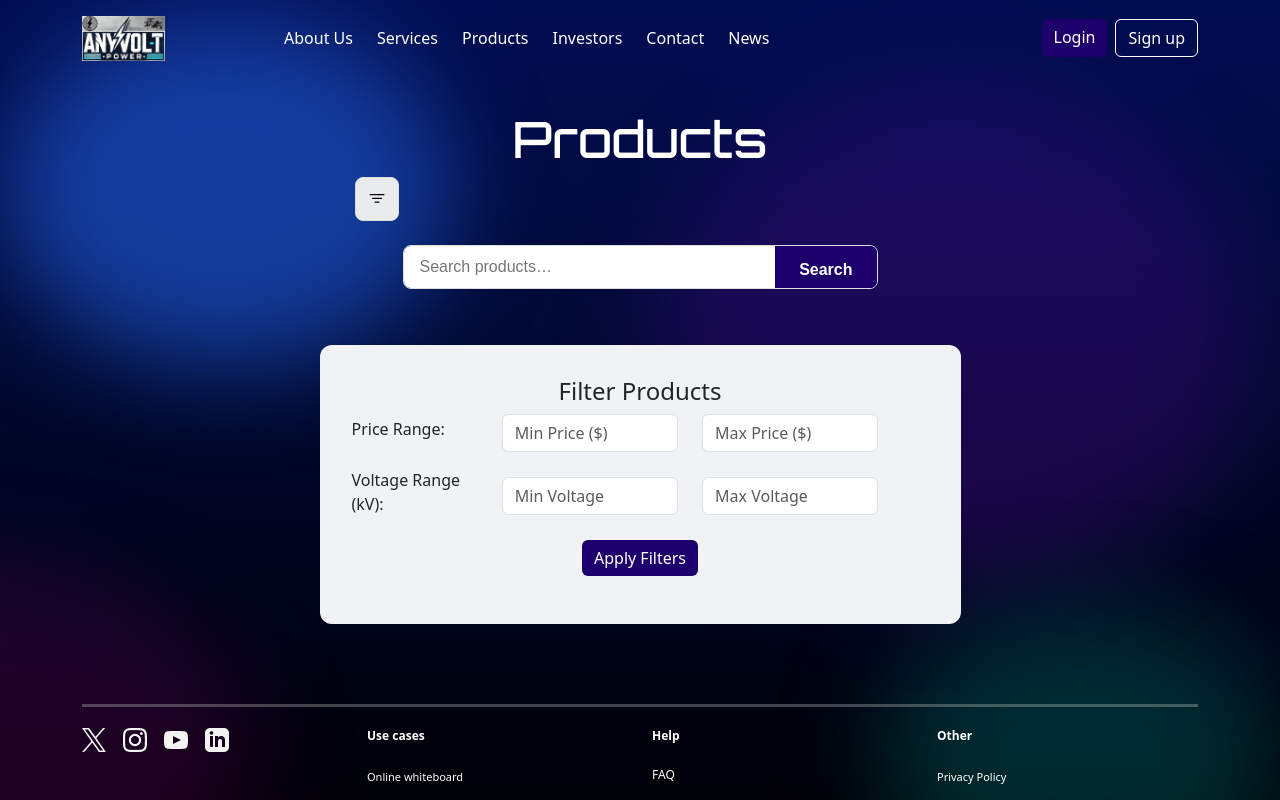
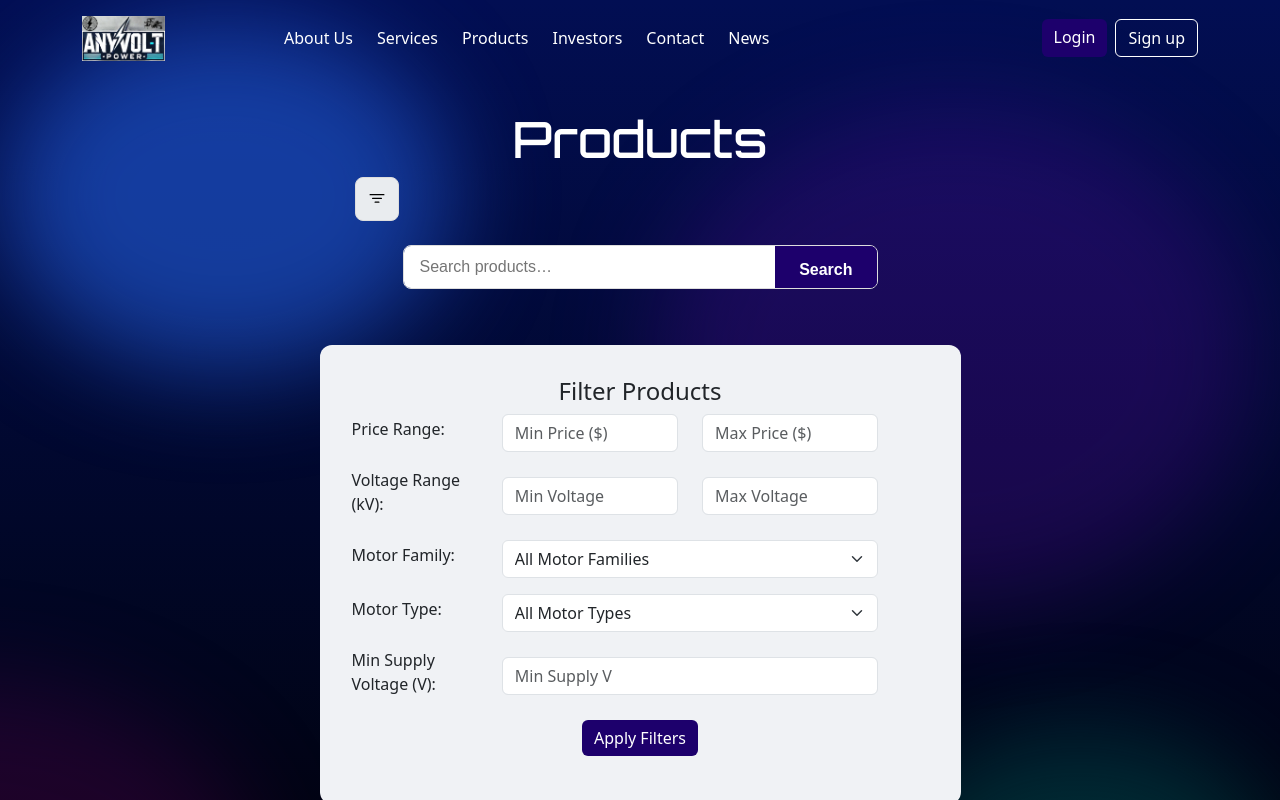
Before and after one commit to 1ce-nine/anyVolt, a React (Vite) app: page /products in a window 1280 px wide. Both pictures are taken after a click on the button 377 px from the left and 198 px from the top of the page. Shown: the top 800 px of the page. Built offline with nearby package versions, Linux system fonts and the light colour scheme.

Commit message:
Added three new filtering options for MotorFamily, MotorType and Min Supply Voltage

```diff
--- a/src/components/filters/FilterPanel.jsx
+++ b/src/components/filters/FilterPanel.jsx
@@ -7,6 +7,9 @@ import { fetchProductsByFilter } from '../../lib/api';
 // Import the "dumb" filter components
 import PriceFilter from './PriceFilter';
 import VoltageFilter from './VoltageFilter';
+import MotorFamilyFilter from './MotorFamilyFilter'
+import MotorTypeFilter from './MotorTypeFilter';
+import SupplyVoltageMinFilter from './SupplyVoltageMinFilter';
 
 // Helper function to display description text
 const toPlain = (desc) => {
@@ -26,6 +29,9 @@ const FilterPanel = () => {
     maxPrice: '',
     minVoltage: '',
     maxVoltage: '',
+    motorFamily: '',
+    motorType: '',
+    supplyVoltageMinV: '',
   });
   const [results, setResults] = useState([]);
   const [loading, setLoading] = useState(false);
@@ -80,6 +86,18 @@ const FilterPanel = () => {
           filters={filters}
           onFilterChange={handleFilterChange}
         />
+        <MotorFamilyFilter
+            value={filters.motorFamily}
+            onChange={handleFilterChange}
+        />
+        <MotorTypeFilter
+          value={filters.motorType}
+          onChange={handleFilterChange}
+        />
+        <SupplyVoltageMinFilter
+          value={filters.supplyVoltageMinV}
+          onChange={handleFilterChange}
+        />
       </Form>
 
       {/* 5. The Filter Button */}
--- /dev/null
+++ b/src/components/filters/MotorFamilyFilter.jsx
@@ -0,0 +1,44 @@
+// src/components/filters/MotorFamilyFilter.jsx - CORRECTED ALIGNMENT
+
+import React from 'react';
+import { Form, Row, Col } from 'react-bootstrap';
+
+// List of motor family options
+const MOTOR_OPTIONS = [
+    { value: '', label: 'All Motor Families' },
+    { value: 'AC', label: 'AC' },
+    { value: 'DC_PM', label: 'DC PM' },
+    { value: 'PM_FREE', label: 'PM Free' },
+];
+
+export default function MotorFamilyFilter({ value, onChange }) {
+    return (
+        // Use mb-3 and align-items-center to match Price/Voltage filters
+        <Row className="mb-3 align-items-center" controlId="formMotorFamily">
+
+            {/* 1. Label Column: Col md={3} to match Price/Voltage labels */}
+            <Col md={3}>
+                <Form.Label>Motor Family:</Form.Label>
+            </Col>
+
+            {/* 2. Input Column 1: Col md={4} to match Min Price/Min Voltage */}
+            <Col md={8}>
+                <Form.Select
+                    name="motorFamily"
+                    value={value}
+                    onChange={onChange}
+                    aria-label="Select Motor Family"
+                >
+                    {MOTOR_OPTIONS.map((option) => (
+                        <option
+                            key={option.value}
+                            value={option.value}
+                        >
+                            {option.label}
+                        </option>
+                    ))}
+                </Form.Select>
+            </Col>
+        </Row>
+    );
+}
--- a/src/components/filters/MotorTypeFilter.jsx
+++ b/src/components/filters/MotorTypeFilter.jsx
@@ -1,26 +1,70 @@
+// src/components/filters/MotorTypeFilter.jsx
+
 import React from 'react';
-import { Form } from 'react-bootstrap';
+import { Form, Row, Col } from 'react-bootstrap';
 
-// This is a placeholder component.
-const MotorTypeFilter = ({ filters, onFilterChange }) => {
+// List of motor type options - UPDATED WITH ALL YOUR NEW VALUES
+const MOTORTYPE_OPTIONS = [
+    { value: '', label: 'All Motor Types' },
+    { value: 'Asynchronous', label: 'Asynchronous' },
+    { value: 'Synchronous', label: 'Synchronous' },
+    { value: 'Single Phase', label: 'Single Phase' },
+    { value: 'Three Phase', label: 'Three Phase' },
+    { value: 'Line-Start PM', label: 'Line-Start PM' },
+    { value: 'Brushless with AC controller', label: 'Brushless with AC controller' },
+    { value: 'Brushed', label: 'Brushed' },
+    { value: 'Brushless', label: 'Brushless' },
+    { value: 'Shunt', label: 'Shunt' },
+    { value: 'Series', label: 'Series' },
+    { value: 'Cylindrical', label: 'Cylindrical' },
+    { value: 'Axial-Flux', label: 'Axial-Flux' },
+    { value: 'Reluctance', label: 'Reluctance' },
+    { value: 'Switched Reluctance', label: 'Switched Reluctance' },
+];
+
+/**
+ * MotorType Filter Dropdown
+ * This component uses the standard React Form Event logic (e.g., e.target.name)
+ * to ensure it works seamlessly with the FilterPanel's handleFilterChange.
+ */
+export default function MotorTypeFilter({ value, onChange }) {
     return (
-    <Form.Group className="mb-3">
+        // Use the md={3}, md={4}, md={4} grid pattern for perfect alignment
+        <Row className="mb-3 align-items-center" controlId="formMotorType">
+
+            {/* Label Column: Col md={3} */}
+            <Col md={3}>
                 <Form.Label>Motor Type:</Form.Label>
+            </Col>
+
+            {/* Input Column 1: Col md={4} */}
+            <Col md={8}>
                 <Form.Select
+                    // CRITICAL: Name matches the state key in FilterPanel ('motorType')
                     name="motorType"
-        value={filters.motorType || ''}
-        onChange={onFilterChange}
-        disabled // We can disable it for now
+
+                    value={value}
+                    // Pass the entire event object back to the parent
+                    onChange={onChange}
+
+                    aria-label="Select Motor Type"
                 >
-        <option value="">(Coming soon)</option>
-        {/*
-        <option value="AC">AC Motor</option>
-        <option value="DC">DC Motor</option>
-        */}
+                    {MOTORTYPE_OPTIONS.map((option) => (
+                        <option
+                            key={option.value}
+                            value={option.value}
+                        >
+                            {option.label}
+                        </option>
+                    ))}
                 </Form.Select>
-    </Form.Group>
+            </Col>
+
+            {/* Input Column 2: Empty Col md={4} for consistent layout spacing */}
+            <Col md={4}>
+                {/* Intentionally blank */}
+            </Col>
+
+        </Row>
     );
-};
-
-// This line is the most important part - it fixes the error.
-export default MotorTypeFilter;
+}
--- /dev/null
+++ b/src/components/filters/SupplyVoltageMinFilter.jsx
@@ -0,0 +1,43 @@
+// src/components/filters/SupplyVoltageMinFilter.jsx - FINALIZED CODE
+
+import React from 'react';
+import { Form, Row, Col } from 'react-bootstrap';
+
+/**
+ * Supply Voltage Minimum Filter (V)
+ * Uses a single number input and the simplified value/onChange props.
+ * @param {object} props
+ * @param {string} props.value - The current state value (filters.supplyVoltageMinV)
+ * @param {function} props.onChange - The handler function (handleFilterChange)
+ */
+export default function SupplyVoltageMinFilter({ value, onChange }) {
+    return (
+        <Row className="mb-3 align-items-center">
+
+            {/* Label Column: Col md={3} */}
+            <Col md={3}>
+                <Form.Label>Min Supply Voltage (V):</Form.Label>
+            </Col>
+
+            {/* Input Column 1: supplyVoltageMinV (Number Field) - Col md={8} as requested */}
+            <Col md={8}>
+                <Form.Control
+                    type="number"
+                    name="supplyVoltageMinV" // Matches state key
+                    placeholder="Min Supply V"
+
+                    // CRITICAL: Ensure value is controlled (use || '' for number inputs)
+                    value={value || ''}
+
+                    // CRITICAL: Ensure handler is attached
+                    onChange={onChange}
+
+                    step="1"
+                />
+            </Col>
+
+            {/* No spacer needed, as 3 + 8 = 11 (leaving 1 column gap on md=12 total) */}
+
+        </Row>
+    );
+}
```
Also changed, not shown: src/lib/api.js. Lines whose indentation alone changed are shown as unchanged.
